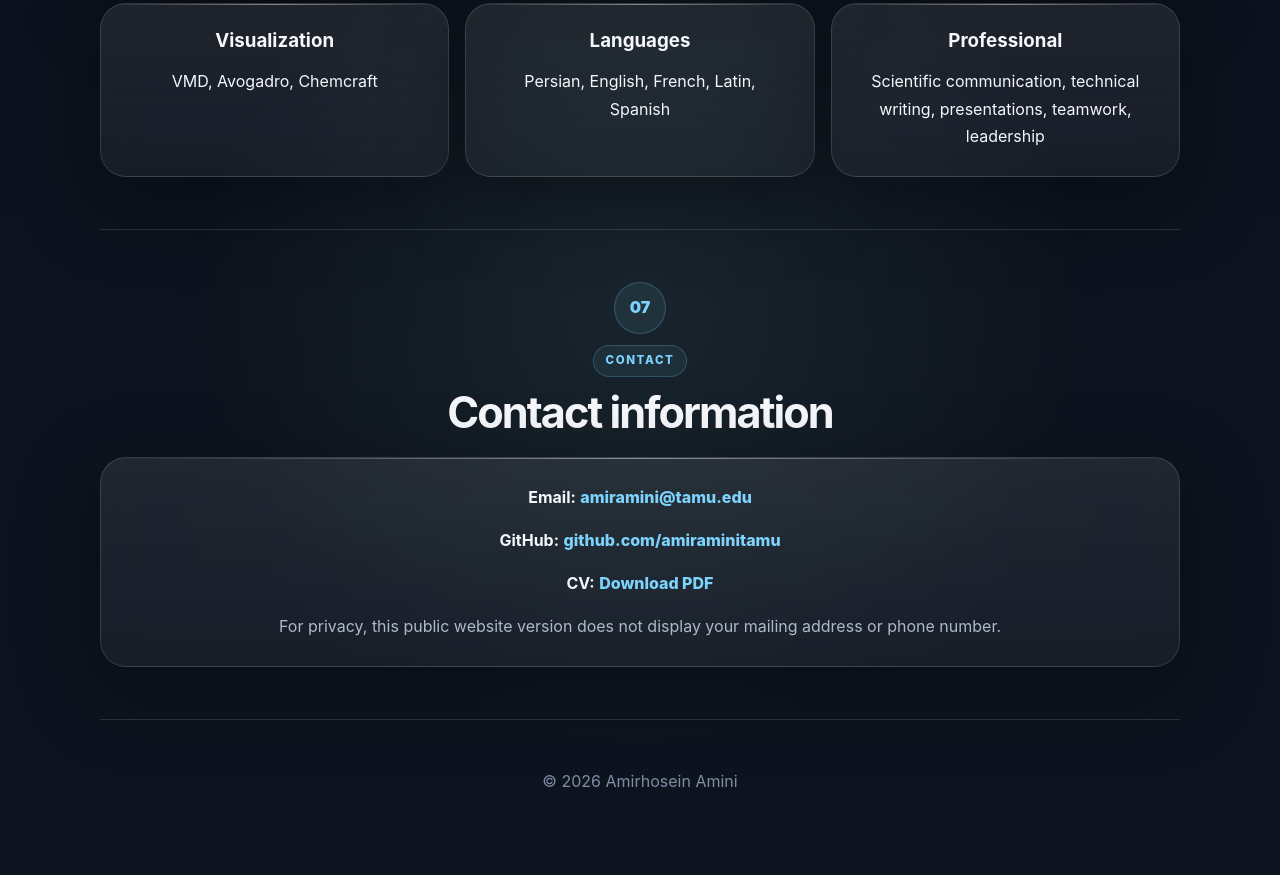
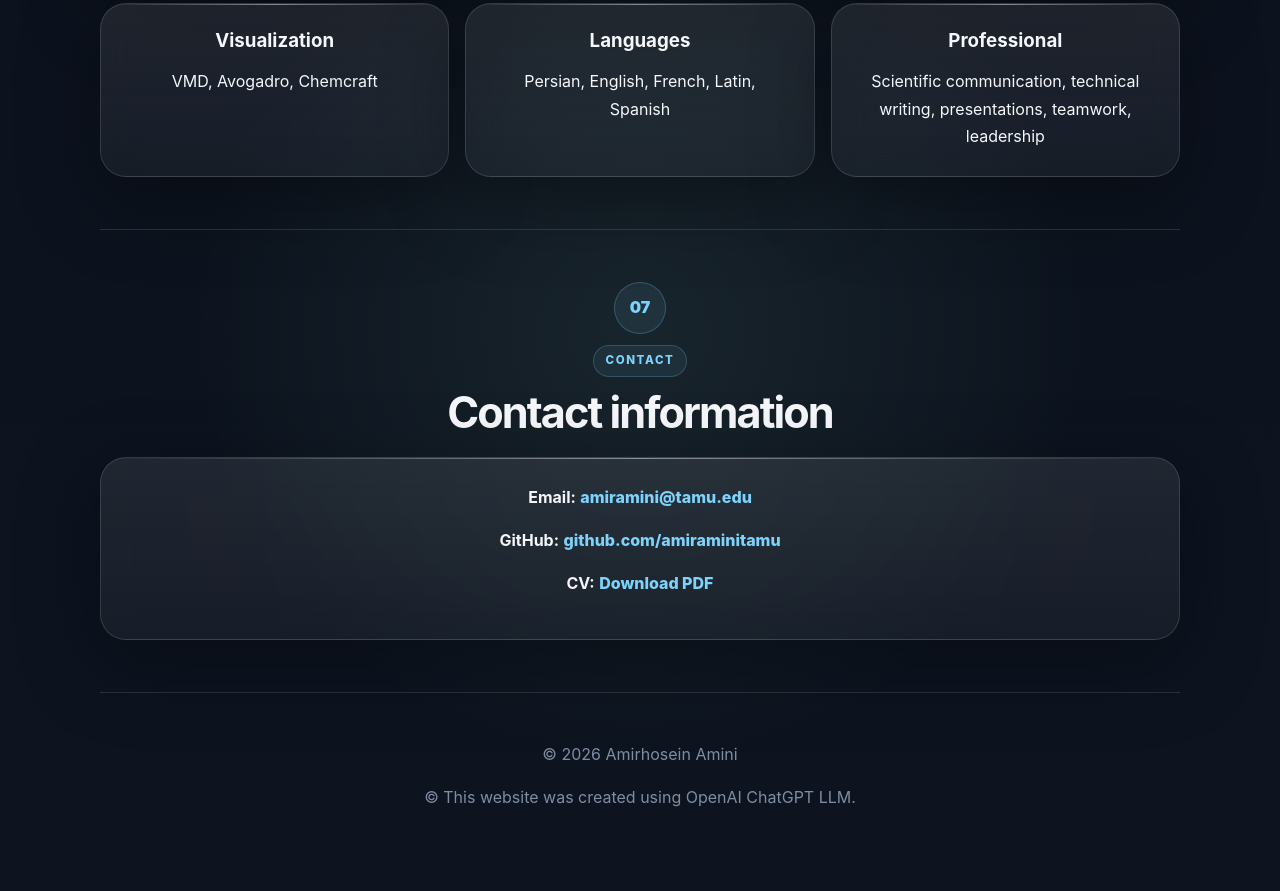
Before and after one commit to amiraminitamu/amiraminitamu.github.io, a plain HTML site: page index.html in a window 1280 px wide. Shown: the part 4802-5693 px from the top of the page. Drawn offline with Linux system fonts and the light colour scheme.

Commit message:
Update footer and privacy notice in index.html
Removed privacy notice and added credit to OpenAI ChatGPT.

```diff
--- a/index.html
+++ b/index.html
@@ -239,12 +239,13 @@
           <p><strong>Email:</strong> <a href="mailto:amiramini@tamu.edu">amiramini@tamu.edu</a></p>
           <p><strong>GitHub:</strong> <a href="https://github.com/amiraminitamu" target="_blank" rel="noopener noreferrer">github.com/amiraminitamu</a></p>
           <p><strong>CV:</strong> <a href="assets/Amirhosein_Amini_CV.pdf">Download PDF</a></p>
-          <p class="muted">For privacy, this public website version does not display your mailing address or phone number.</p>
+          <p class="muted"></p>
         </div>
       </section>
 
       <footer class="footer">
         <p>© <span id="year"></span> Amirhosein Amini</p>
+        <p>© <span id="year"></span> This website was created using OpenAI ChatGPT LLM.</p>
       </footer>
     </main>
   </div>
```
